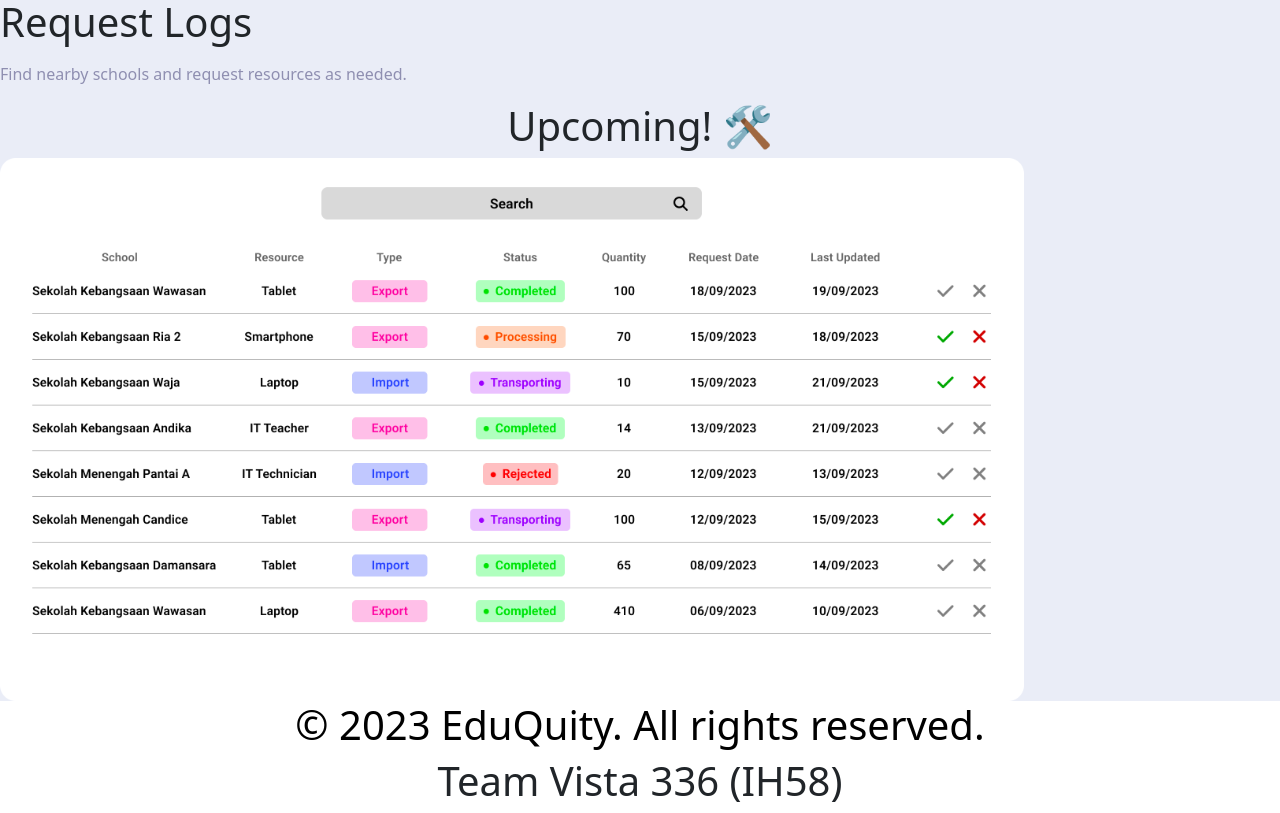
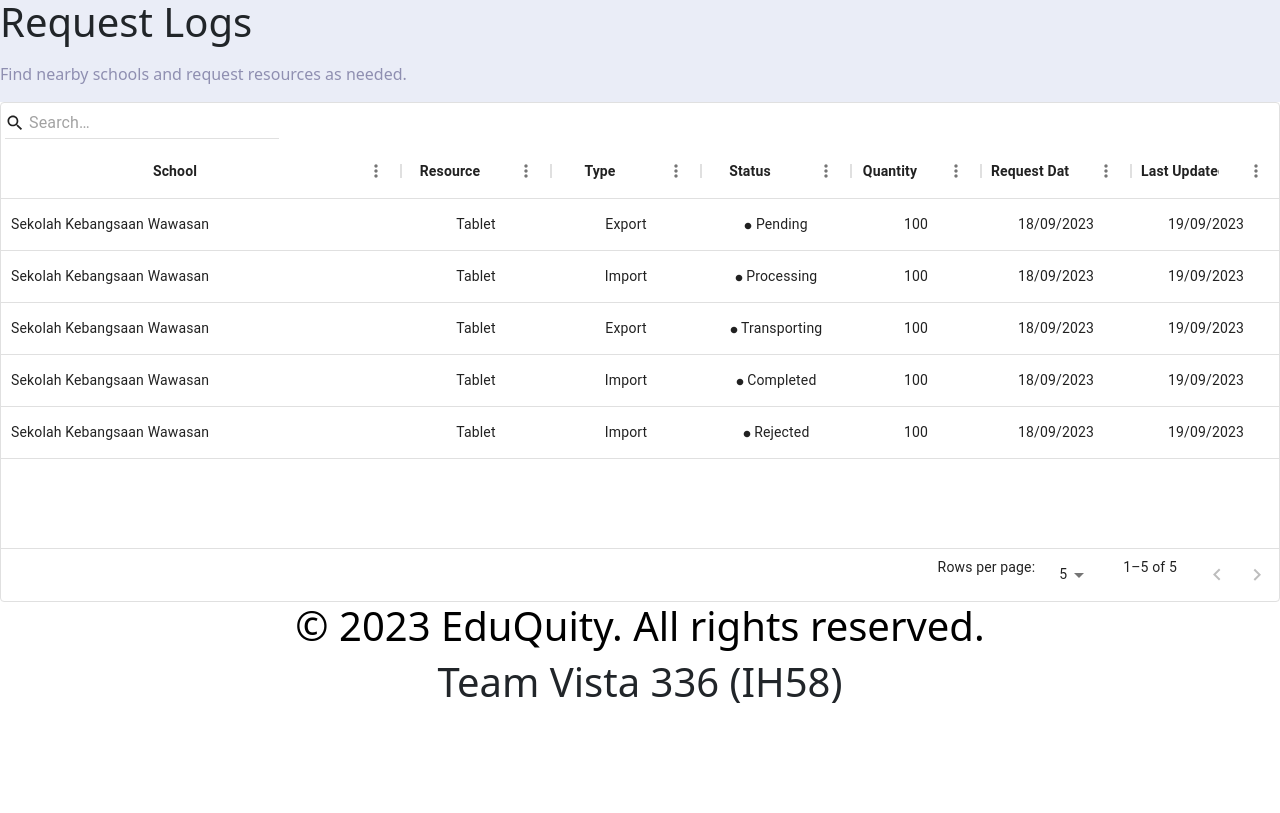
Before and after one commit to waizwafiq/EduQuity, a React (Create React App) app: page /request_log in a window 1280 px wide. Shown: the part 2068-2881 px from the top of the page. After the commit the page ends 2782 px from the top, so only its background shows below. Built offline with nearby package versions, Linux system fonts and the light colour scheme; the HTML template or start-up script is replaced by a standard one.

Commit message:
Adding DataTable for Request Log
- Add Material UI dependencies
- Working search bar but not yet styled.
- Action button in progress

```diff
--- a/package.json
+++ b/package.json
@@ -3,6 +3,11 @@
   "version": "0.1.0",
   "private": true,
   "dependencies": {
+    "@emotion/react": "^11.11.1",
+    "@emotion/styled": "^11.11.0",
+    "@mui/icons-material": "^5.14.16",
+    "@mui/material": "^5.14.16",
+    "@mui/x-data-grid": "^6.17.0",
     "@syncfusion/ej2-react-grids": "^23.1.41",
     "@testing-library/jest-dom": "^5.17.0",
     "@testing-library/react": "^13.4.0",
--- /dev/null
+++ b/src/components/DataTable.js
@@ -0,0 +1,212 @@
+import * as React from "react";
+import { DataGrid, GridToolbarQuickFilter } from "@mui/x-data-grid";
+import CircleIcon from "@mui/icons-material/Circle";
+import Box from "@mui/material/Box";
+
+const renderCellType = ({ row }) => {
+  return (
+    <span
+      className={`py-1 w-[80px] rounded-[4.94px] text-center ${
+        row.type === "Export"
+          ? "text-[#FF2E9F] bg-[#FF7CCB]/[.47]"
+          : "text-[#2E42FF] bg-[#7C89FF]/[.47]"
+      }`}
+    >
+      {row.type}
+    </span>
+  );
+};
+const renderCellStatus = ({ row }) => {
+  return (
+    <span
+      className={`flex justify-center items-center gap-2 py-1 px-4 rounded-[4.94px] text-center ${
+        row.status === "Pending" ? "text-[#FF8A00] bg-[#FFC47E]/[.47]" : ""
+      } ${
+        row.status === "Processing" ? "text-[#FF5C00] bg-[#FFAB7C]/[.47]" : ""
+      } ${
+        row.status === "Transporting" ? "text-[#8F00FF] bg-[#C77EFF]/[.47]" : ""
+      } ${
+        row.status === "Completed" ? "text-[#00DE0A] bg-[#7CFF82]/[.47]" : ""
+      } ${
+        row.status === "Rejected" ? "text-[#FF0000] bg-[#FF7C7C]/[.47]" : ""
+      }`}
+    >
+      <CircleIcon sx={{ fontSize: "8px" }} /> {row.status}
+    </span>
+  );
+};
+
+const columns = [
+  {
+    field: "school",
+    headerName: "School",
+    width: 400,
+    // width: "25%",
+    headerAlign: "center",
+    // align: "center",
+    renderHeader: () => <BoldHeader value="School" />,
+  },
+  {
+    field: "resource",
+    headerName: "Resource",
+    width: 150,
+    // width: "12.5%",
+    headerAlign: "center",
+    align: "center",
+    renderHeader: () => <BoldHeader value="Resource" />,
+  },
+  {
+    field: "type",
+    headerName: "Type",
+    width: 150,
+    // width: "12.5%",
+    headerAlign: "center",
+    align: "center",
+    renderHeader: () => <BoldHeader value="Type" />,
+    renderCell: renderCellType,
+  },
+  {
+    field: "status",
+    headerName: "Status",
+    width: 150,
+    // width: "12.5%",
+    headerAlign: "center",
+    align: "center",
+    renderHeader: () => <BoldHeader value="Status" />,
+    renderCell: renderCellStatus,
+  },
+  {
+    field: "quantity",
+    headerName: "Quantity",
+    type: "number",
+    width: 130,
+    // width: "12.5%",
+    headerAlign: "center",
+    align: "center",
+    renderHeader: () => <BoldHeader value="Quantity" />,
+  },
+  {
+    field: "requestdate",
+    headerName: "Request Date",
+    width: 150,
+    // width: "12.5%",
+    headerAlign: "center",
+    align: "center",
+    renderHeader: () => <BoldHeader value="Request Date" />,
+  },
+  {
+    field: "lastupdated",
+    headerName: "Last Updated",
+    width: 150,
+    // width: "12.5%",
+    headerAlign: "center",
+    align: "center",
+    renderHeader: () => <BoldHeader value="Last Updated" />,
+  },
+  {
+    field: "action",
+    headerName: "Action",
+    width: 130,
+    // width: "12.5%",
+    valueGetter: (params) => `${params.row.id || ""}`,
+    headerAlign: "center",
+    align: "center",
+    renderHeader: () => <BoldHeader value="Action" />,
+  },
+];
+
+const rows = [
+  {
+    id: 1,
+    school: "Sekolah Kebangsaan Wawasan",
+    resource: "Tablet",
+    type: "Export",
+    status: "Pending",
+    quantity: 100,
+    requestdate: "18/09/2023",
+    lastupdated: "19/09/2023",
+  },
+  {
+    id: 2,
+    school: "Sekolah Kebangsaan Wawasan",
+    resource: "Tablet",
+    type: "Import",
+    status: "Processing",
+    quantity: 100,
+    requestdate: "18/09/2023",
+    lastupdated: "19/09/2023",
+  },
+  {
+    id: 3,
+    school: "Sekolah Kebangsaan Wawasan",
+    resource: "Tablet",
+    type: "Export",
+    status: "Transporting",
+    quantity: 100,
+    requestdate: "18/09/2023",
+    lastupdated: "19/09/2023",
+  },
+  {
+    id: 4,
+    school: "Sekolah Kebangsaan Wawasan",
+    resource: "Tablet",
+    type: "Import",
+    status: "Completed",
+    quantity: 100,
+    requestdate: "18/09/2023",
+    lastupdated: "19/09/2023",
+  },
+  {
+    id: 5,
+    school: "Sekolah Kebangsaan Wawasan",
+    resource: "Tablet",
+    type: "Import",
+    status: "Rejected",
+    quantity: 100,
+    requestdate: "18/09/2023",
+    lastupdated: "19/09/2023",
+  },
+];
+
+const BoldHeader = ({ value }) => {
+  return <strong className="text-gray-600">{value}</strong>;
+};
+
+function QuickSearchToolbar() {
+  return (
+    <Box
+      sx={{
+        p: 0.5,
+        pb: 0,
+      }}
+    >
+      <GridToolbarQuickFilter
+        quickFilterParser={(searchInput) =>
+          searchInput
+            .split(",")
+            .map((value) => value.trim())
+            .filter((value) => value !== "")
+        }
+      />
+    </Box>
+  );
+}
+
+export default function DataTable() {
+  return (
+    <div style={{ height: 500, width: "100%" }}>
+      <DataGrid
+        rows={rows}
+        columns={columns}
+        initialState={{
+          pagination: {
+            paginationModel: { page: 0, pageSize: 5 },
+          },
+        }}
+        pageSizeOptions={[5, 10]}
+        // checkboxSelection
+        slots={{ toolbar: QuickSearchToolbar }}
+      />
+    </div>
+  );
+}
--- a/src/components/index.js
+++ b/src/components/index.js
@@ -16,3 +16,4 @@ export { default as PopUp } from "../components/PopUp";
 
 export { default as ClickableCard2 } from "../components/ClickableCard2";
 export { default as RequestModal } from "../components/RequestModal";
+export { default as DataTable } from "../components/DataTable";
--- a/src/pages/RequestLog.js
+++ b/src/pages/RequestLog.js
@@ -8,11 +8,10 @@ import {
   Subtitle,
   Tabs,
   RecordRow,
+  DataTable,
 } from "../components";
 
-import {
-  upcoming
-} from '../assets';
+import { upcoming } from "../assets";
 
 function RequestLog({ themeStyles }) {
   const colors = useColorContext();
@@ -28,9 +27,11 @@ function RequestLog({ themeStyles }) {
         <Header text="Request Logs" />
       </div>
       <Subtitle text="Find nearby schools and request resources as needed." />
-      <h1 className="text-center font-bold text-4xl">Upcoming! 🛠️</h1>
+      {/* <h1 className="text-center font-bold text-4xl">Upcoming! 🛠️</h1> */}
       <div className="flex justify-center align-center my-8">
-        <img src={upcoming} style={{ width: '80%' }} className="mb-8"/>
+        <div className="mx-14 px-6 py-6 bg-white h-full w-full rounded-[20px]">
+          <DataTable />
+        </div>
       </div>
     </div>
   );
```
Also changed, not shown: 1 other file (tests, documents, lock files or other folders).
